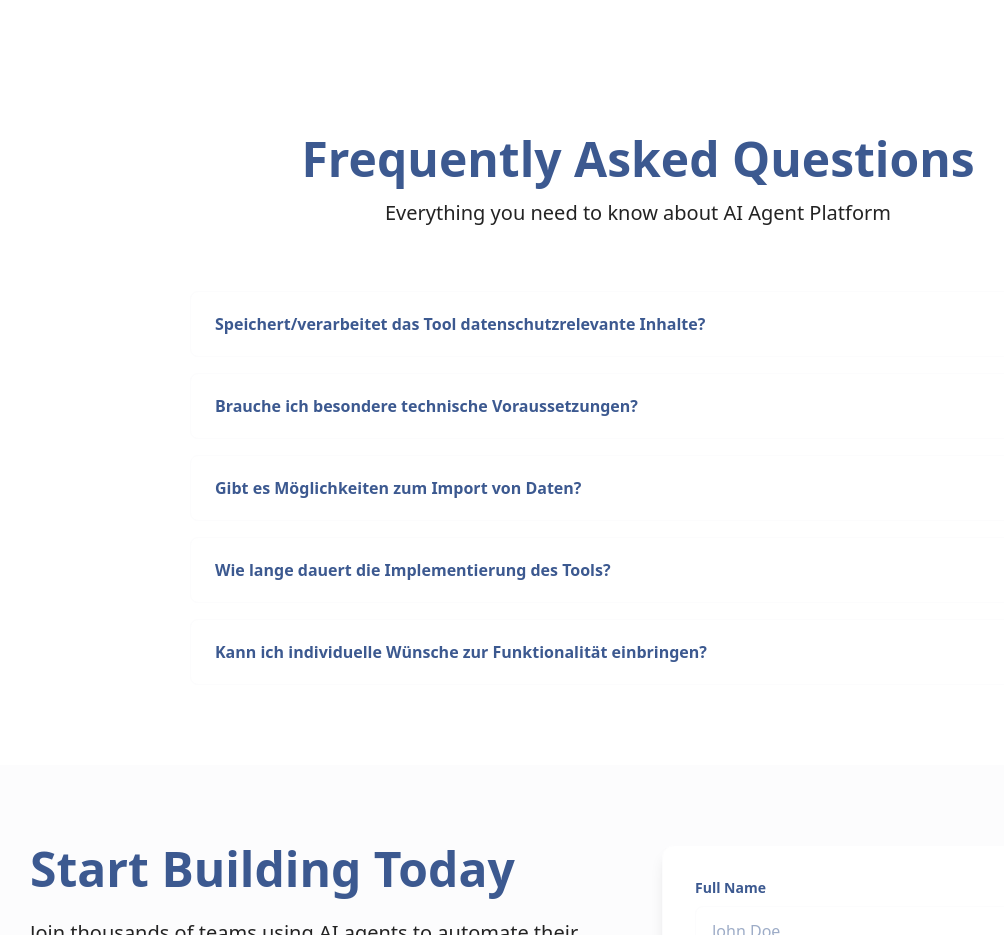
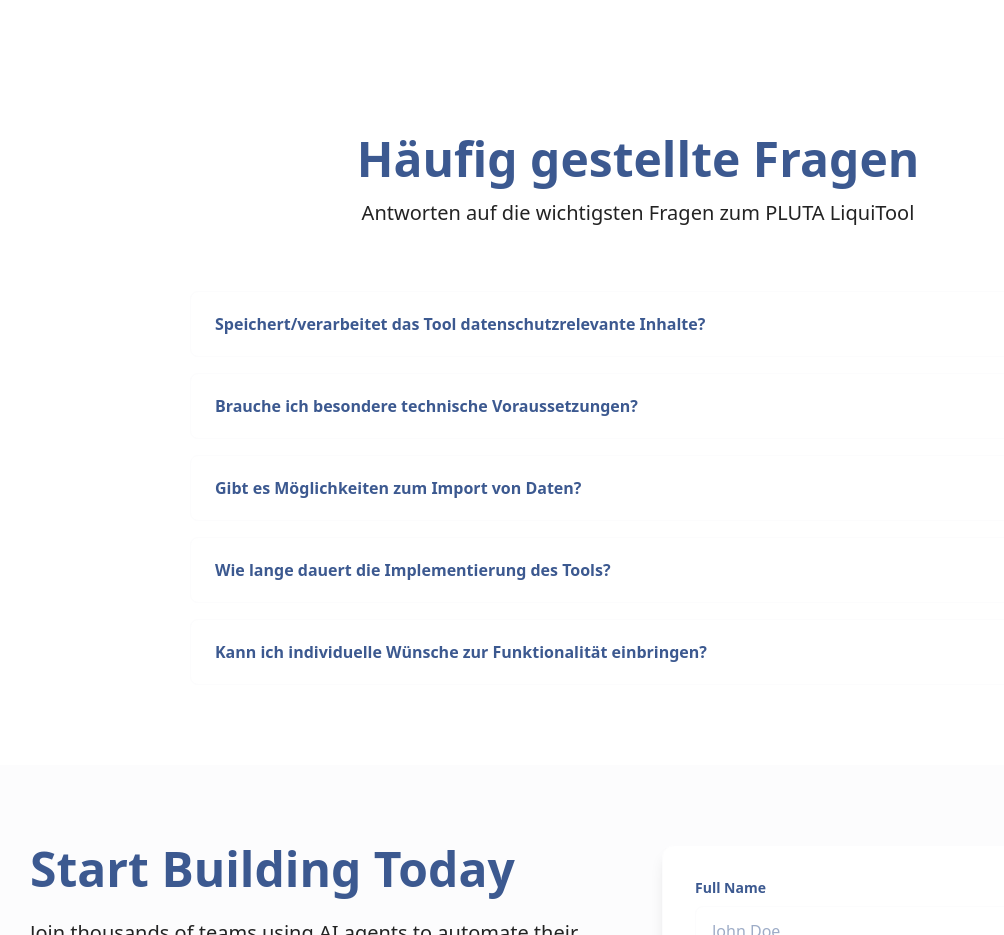
Before and after one commit to PLUTA-Digital/pluta.website, an Astro site in the folder astrogent/: page / in a window 1280 px wide. Shown: the part 5780-6715 px from the top of the page, without its empty margins (2-1006 px from the left). Built offline with nearby package versions, Linux system fonts and the light colour scheme; Astro itself is replaced by a stand-in of ours; a web font is replaced by a local one.

Commit message:
Cleaning up

```diff
--- a/astrogent/src/components/FAQ.astro
+++ b/astrogent/src/components/FAQ.astro
@@ -1,5 +1,4 @@
 ---
-import { siteConfig } from '../config.ts';
 import { Icon } from 'astro-icon/components';
 import { faqItems } from '../content/faq';
 ---
@@ -8,10 +7,10 @@
   <div class="mx-auto max-w-4xl">
     <div class="scroll-fade-up mb-16 text-center">
       <h2 class="text-mono-black mb-4 text-4xl font-bold sm:text-5xl">
-        {siteConfig.faq.title}
+        Häufig gestellte Fragen
       </h2>
       <p class="text-mono-dark text-xl">
-        {siteConfig.faq.subtitle}
+        Antworten auf die wichtigsten Fragen zum PLUTA LiquiTool
       </p>
     </div>
 
--- a/astrogent/src/components/HowItWorks.astro
+++ b/astrogent/src/components/HowItWorks.astro
@@ -1,5 +1,4 @@
 ---
-import { siteConfig } from '../config.ts';
 import { Icon } from 'astro-icon/components';
 import { howItWorksSteps } from '../content/how-it-works';
 ---
@@ -20,10 +19,10 @@
   <div class="mx-auto max-w-7xl">
     <div class="scroll-fade-down mx-auto mb-16 max-w-3xl text-center">
       <h2 class="text-mono-black mb-4 text-4xl font-bold sm:text-5xl">
-        {siteConfig.howItWorks.title}
+        So funktioniert's
       </h2>
       <p class="text-mono-dark text-xl">
-        {siteConfig.howItWorks.subtitle}
+        Einsatzbereit innerhalb eines Tages – so einfach geht's
       </p>
     </div>
 
--- a/astrogent/src/components/Testimonials.astro
+++ b/astrogent/src/components/Testimonials.astro
@@ -1,5 +1,4 @@
 ---
-import { siteConfig } from '../config.ts';
 import { testimonialsData } from '../content/testimonials';
 ---
 
@@ -7,10 +6,10 @@
   <div class="mx-auto max-w-7xl">
     <div class="scroll-fade-up mx-auto mb-16 max-w-3xl text-center">
       <h2 class="text-mono-black mb-4 text-4xl font-bold sm:text-5xl">
-        {siteConfig.testimonials.title}
+        Bewährte Lösungen für Unternehmen
       </h2>
       <p class="text-mono-dark text-xl">
-        {siteConfig.testimonials.subtitle}
+        Von Möbelherstellern bis Krankenhäusern – unsere Kunden vertrauen auf LiquiTool
       </p>
     </div>
 
--- a/astrogent/src/config.ts
+++ b/astrogent/src/config.ts
@@ -24,37 +24,6 @@
       text: 'Get Started',
       href: '#contact',
     },
-  },
-
-  // ============================================
-  // HOW IT WORKS
-  // ============================================
-  howItWorks: {
-    title: 'So funktioniert\'s',
-    subtitle: 'Einsatzbereit innerhalb eines Tages – so einfach geht\'s',
-  },
-
-  // ============================================
-  // TESTIMONIALS
-  // ============================================
-  testimonials: {
-    title: 'Bewährte Lösungen für Unternehmen',
-    subtitle: 'Von Möbelherstellern bis Krankenhäusern – unsere Kunden vertrauen auf LiquiTool',
-    companyLogos: [
-      'TECHFLOW',
-      'INNOVATE',
-      'DATASTREAM',
-      'CLOUDSYNC',
-      'NEXUSAI',
-    ],
-  },
-
-  // ============================================
-  // FAQ
-  // ============================================
-  faq: {
-    title: 'Frequently Asked Questions',
-    subtitle: 'Everything you need to know about AI Agent Platform',
   },
 
   // ============================================
```
